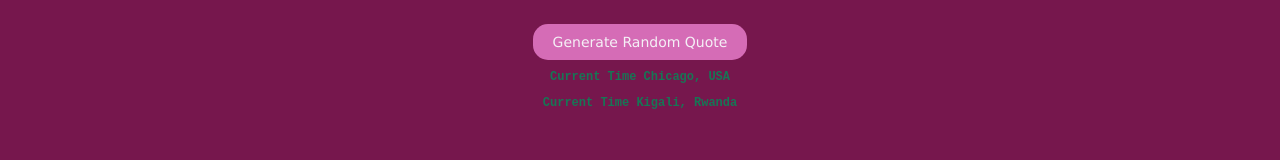
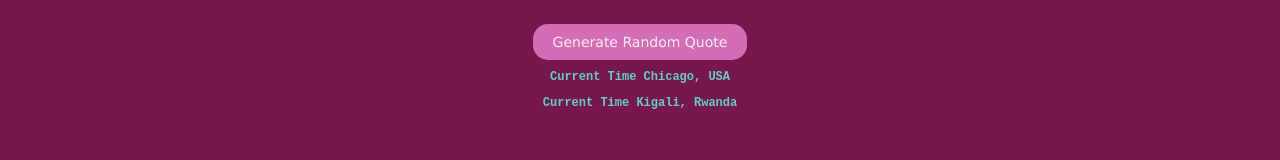
Before and after one commit to Lande21/RandomQuote, a React (Create React App) app: page / in a window 1280 px wide. Shown: the part 381-541 px from the top of the page. Built offline with nearby package versions, Linux system fonts and the light colour scheme; no server answers.

Commit message:
new exercises added on Friday, Nov 10

```diff
--- a/src/App.css
+++ b/src/App.css
@@ -18,7 +18,7 @@
 
   align-items:flex-start;
   justify-content: flex-start;
-  color: rgb(23, 118, 85);
+  color: rgb(97, 207, 198);
   font-family: monospace;
   font-size: 12px;
 }
```
